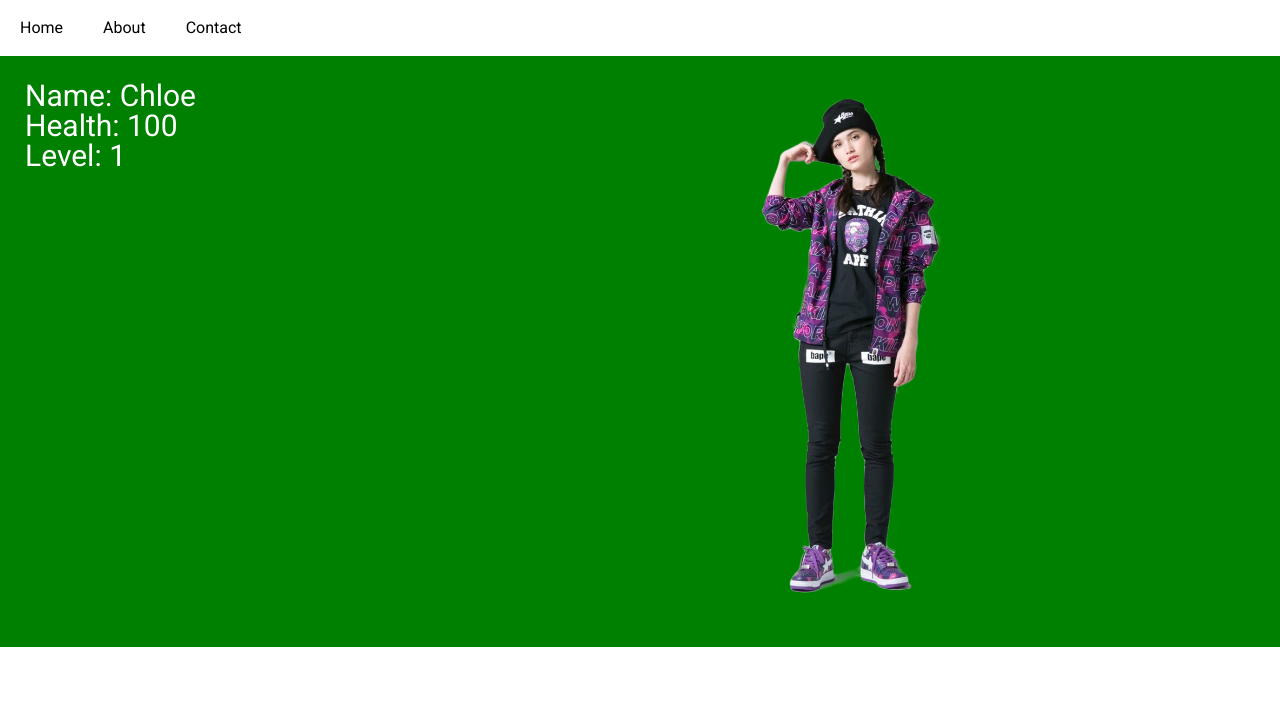
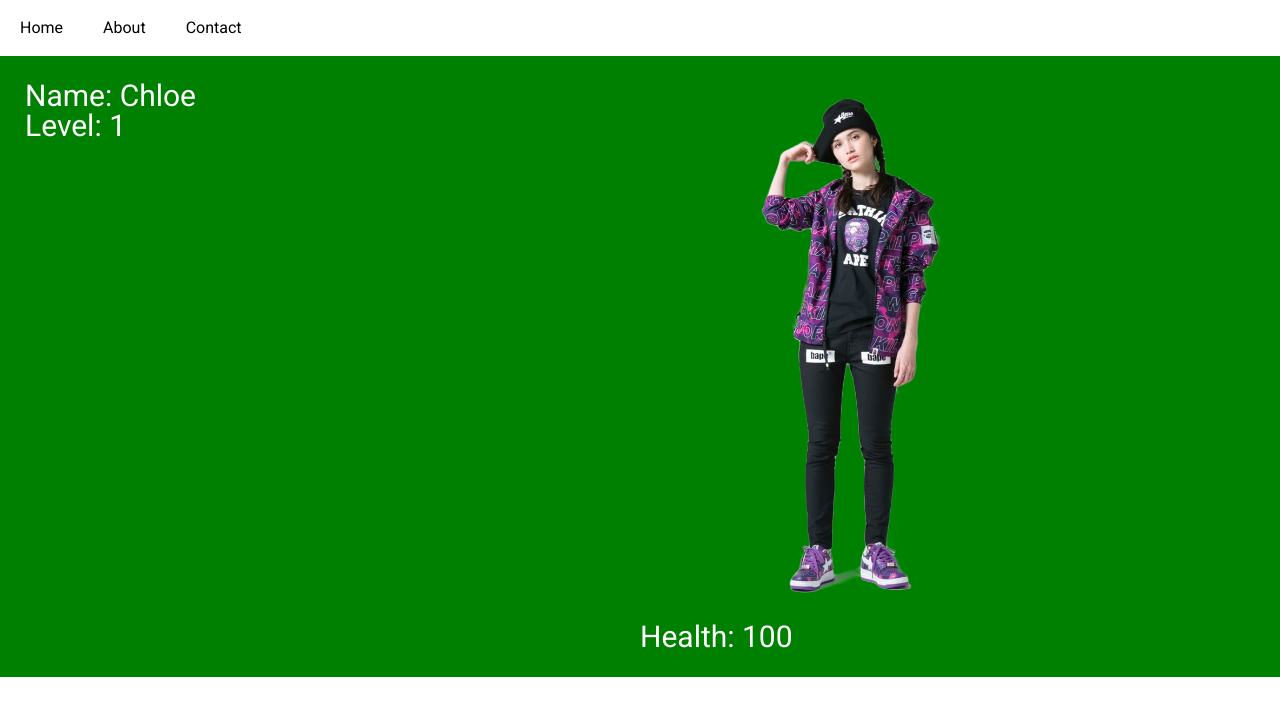
Before and after one commit to ELeonJohnson/Learning-React, a React app: page / in a window 1280 px wide. Built offline with nearby package versions, Linux system fonts and the light colour scheme.

Commit message:
Practicing Passing Data Through Props

```diff
--- a/assets/js/firstComp/firstComp.js
+++ b/assets/js/firstComp/firstComp.js
@@ -29,10 +29,10 @@ class Layout extends Component {
           this.state.lowHealthClass : "" }`}>
          <div className={'user-info'}>
           <h3>Name: {this.state.name}</h3>
-          <h3>Health: {this.state.health}</h3>
           <h3>Level: {this.state.level}</h3>
          </div>
-         <ModelImage />
+         <ModelImage clickedGirl={this.clickedGirl}
+         health={this.state.health} />
         </div>
       </div>
 
@@ -44,13 +44,15 @@ class ModelImage extends Component {
   constructor () {
     super()
     this.state = {
-
+      gameOver: "You lost too much health!"
     }
 }
 render () {
     return (<div className="GirlImageComp">
     <img src="img/bape.png" alt={"woman with bape on"}
-    onClick={this.clickedGirl}/>
+    onClick={this.props.clickedGirl}/>
+    <h3>Health: {(this.props.health <= 0) ?
+      this.state.gameOver : this.props.health}</h3>
     </div>)
   }
 }
--- a/assets/sass/main.scss
+++ b/assets/sass/main.scss
@@ -52,4 +52,9 @@ header {
   img {
     width: 400px;
   }
+
+  h3 {
+    font-size: 30px;
+    color: white;
+  }
 }
--- a/public/js/components/firstComp.js
+++ b/public/js/components/firstComp.js
@@ -73,17 +73,12 @@ var Layout = function (_Component) {
             _react2.default.createElement(
               'h3',
               null,
-              'Health: ',
-              this.state.health
-            ),
-            _react2.default.createElement(
-              'h3',
-              null,
               'Level: ',
               this.state.level
             )
           ),
-          _react2.default.createElement(ModelImage, null)
+          _react2.default.createElement(ModelImage, { clickedGirl: this.clickedGirl,
+            health: this.state.health })
         )
       );
     }
@@ -100,7 +95,9 @@ var ModelImage = function (_Component2) {
 
     var _this2 = _possibleConstructorReturn(this, (ModelImage.__proto__ || Object.getPrototypeOf(ModelImage)).call(this));
 
-    _this2.state = {};
+    _this2.state = {
+      gameOver: "You lost too much health!"
+    };
     return _this2;
   }
 
@@ -111,7 +108,13 @@ var ModelImage = function (_Component2) {
         'div',
         { className: 'GirlImageComp' },
         _react2.default.createElement('img', { src: 'img/bape.png', alt: "woman with bape on",
-          onClick: this.clickedGirl })
+          onClick: this.props.clickedGirl }),
+        _react2.default.createElement(
+          'h3',
+          null,
+          'Health: ',
+          this.props.health <= 0 ? this.state.gameOver : this.props.health
+        )
       );
     }
   }]);
```
Also changed, not shown: public/css/main.css.
